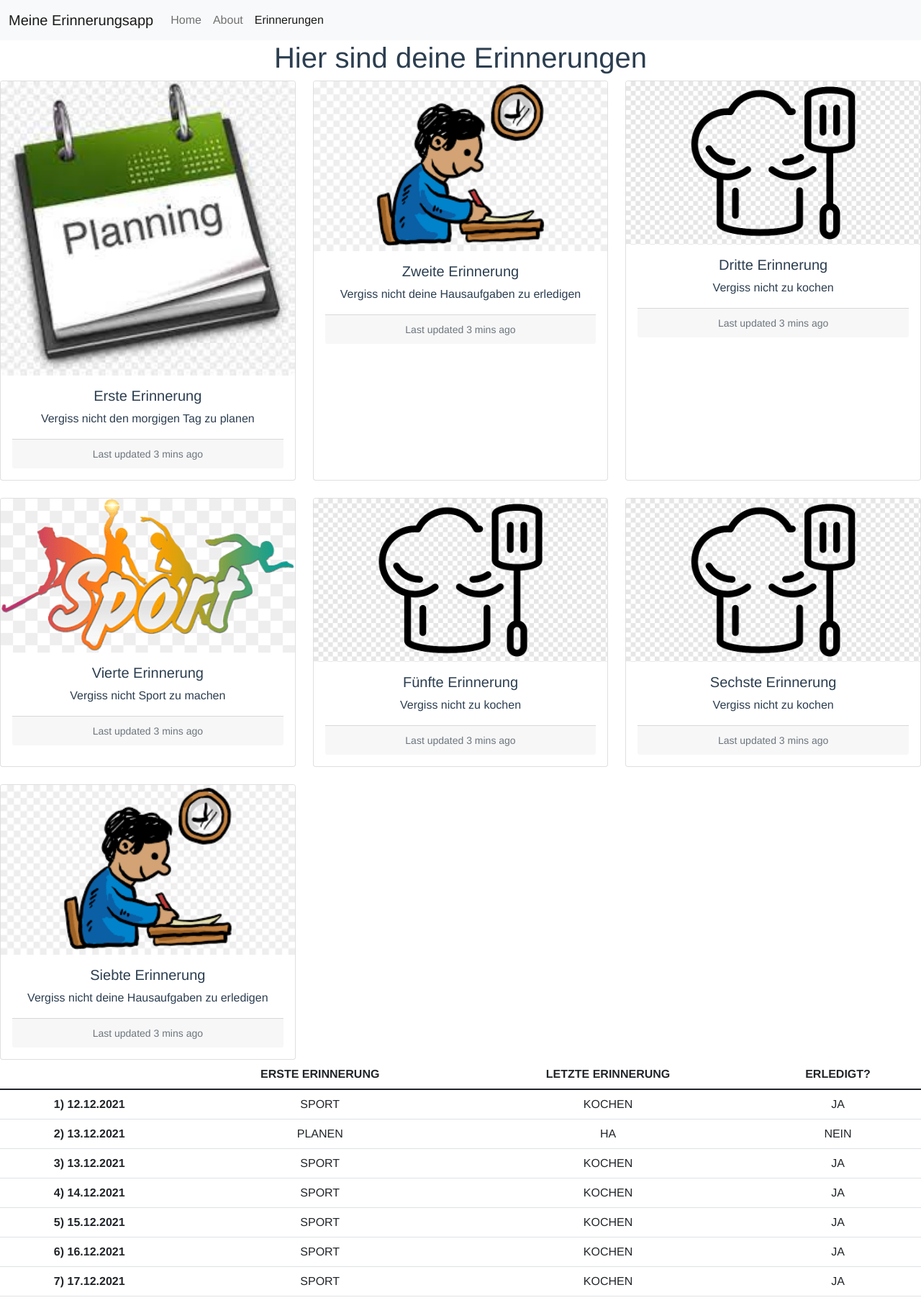
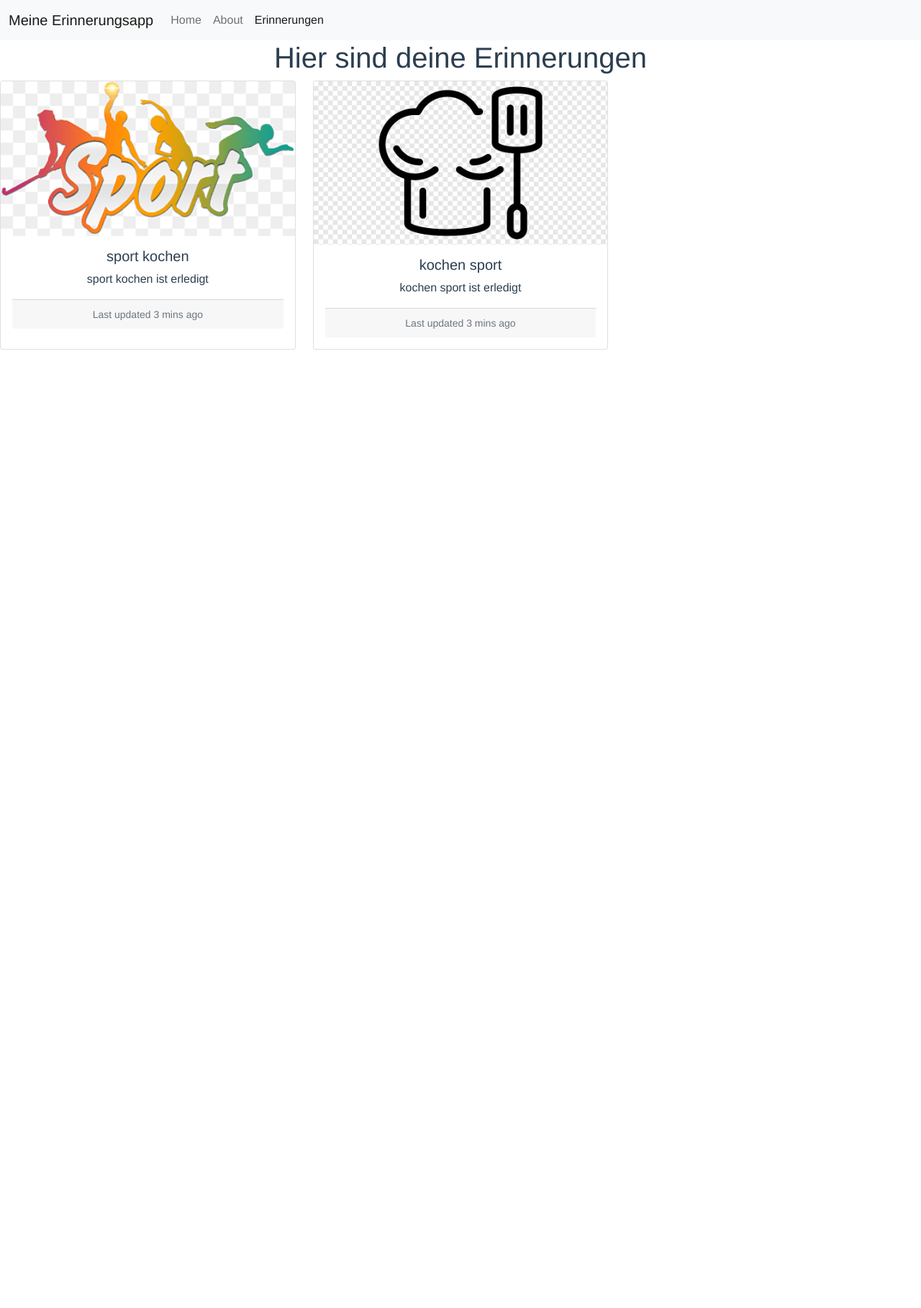
Before and after one commit to Sinan-576403/Erinnerungsapp_frontend, a Vue app: page /erinnerungen in a window 1280 px wide. Shown: the whole page at 72% size. After the commit the page ends 800 px from the top, so only its background shows below. Built offline with nearby package versions, Linux system fonts and the light colour scheme.

Commit message:
erneuert

```diff
--- a/src/views/Erinnerungen.vue
+++ b/src/views/Erinnerungen.vue
@@ -1,83 +1,14 @@
 <template>
   <h1>Hier sind deine Erinnerungen</h1>
   <div class="row row-cols-1 row-cols-md-3 g-4">
-    <div class="col">
+    <div class="col" v-for="erinnerung in erinnerungen" :key="erinnerung.id">
       <div class="card h-100">
-        <img src="../assets/planen2.jpeg" class="card-img-top" alt="...">
+        <img :src="getAvatar(erinnerung)" class="card-img-top" alt=" erinnerung.ersteAufgabe + ' ' + erinnerung.nachsteAufgabe">
         <div class="card-body">
-          <h5 class="card-title">Erste Erinnerung</h5>
-          <p class="card-text">Vergiss nicht den morgigen Tag zu planen</p>
-          <div class="card-footer">
-            <small class="text-muted">Last updated 3 mins ago</small>
-          </div>
-        </div>
-      </div>
-    </div>
-    <div class="col">
-      <div class="card h-100">
-        <img src="../assets/Ha.png" class="card-img-top" alt="...">
-        <div class="card-body">
-          <h5 class="card-title">Zweite Erinnerung</h5>
-          <p class="card-text">Vergiss nicht deine Hausaufgaben zu erledigen</p>
-          <div class="card-footer">
-            <small class="text-muted">Last updated 3 mins ago</small>
-          </div>
-        </div>
-      </div>
-    </div>
-    <div class="col">
-      <div class="card h-100">
-        <img src="../assets/kochen.png" class="card-img-top" alt="...">
-        <div class="card-body">
-          <h5 class="card-title">Dritte Erinnerung</h5>
-          <p class="card-text">Vergiss nicht zu kochen</p>
-          <div class="card-footer">
-            <small class="text-muted">Last updated 3 mins ago</small>
-          </div>
-        </div>
-      </div>
-    </div>
-    <div class="col">
-      <div class="card h-100">
-        <img src="../assets/Sport.png" class="card-img-top" alt="...">
-        <div class="card-body">
-          <h5 class="card-title">Vierte Erinnerung</h5>
-          <p class="card-text">Vergiss nicht Sport zu machen</p>
-          <div class="card-footer">
-            <small class="text-muted">Last updated 3 mins ago</small>
-          </div>
-        </div>
-      </div>
-    </div>
-    <div class="col">
-      <div class="card h-100">
-        <img src="../assets/kochen.png" class="card-img-top" alt="...">
-        <div class="card-body">
-          <h5 class="card-title">Fünfte Erinnerung</h5>
-          <p class="card-text">Vergiss nicht zu kochen</p>
-          <div class="card-footer">
-            <small class="text-muted">Last updated 3 mins ago</small>
-          </div>
-        </div>
-      </div>
-    </div><div class="col">
-    <div class="card h-100">
-      <img src="../assets/kochen.png" class="card-img-top" alt="...">
-      <div class="card-body">
-        <h5 class="card-title">Sechste Erinnerung</h5>
-        <p class="card-text">Vergiss nicht zu kochen</p>
-        <div class="card-footer">
-          <small class="text-muted">Last updated 3 mins ago</small>
-        </div>
-      </div>
-    </div>
-  </div>
-    <div class="col">
-      <div class="card h-100">
-        <img src="../assets/Ha.png" class="card-img-top" alt="...">
-        <div class="card-body">
-          <h5 class="card-title">Siebte Erinnerung</h5>
-          <p class="card-text">Vergiss nicht deine Hausaufgaben zu erledigen</p>
+          <h5 class="card-title">{{ erinnerung.ersteAufgabe }} {{ erinnerung.nachsteAufgabe}} </h5>
+          <p class="card-text">
+            {{ erinnerung.ersteAufgabe }} {{ erinnerung.nachsteAufgabe}} ist {{ erinnerung.erledigt ? 'erledigt' : 'nicht erledigt'}}
+          </p>
           <div class="card-footer">
             <small class="text-muted">Last updated 3 mins ago</small>
           </div>
@@ -85,60 +16,48 @@
       </div>
     </div>
   </div>
-  <table class="table table-hover">
-    <thead>
-    <tr>
-      <th scope="col"></th>
-      <th scope="col">ERSTE ERINNERUNG</th>
-      <th scope="col">LETZTE ERINNERUNG</th>
-      <th scope="col">ERLEDIGT?</th>
-    </tr>
-    </thead>
-    <tbody>
-    <tr>
-      <th scope="row">1) 12.12.2021</th>
-      <td>SPORT</td>
-      <td>KOCHEN</td>
-      <td>JA</td>
-    </tr>
-    <tr>
-      <th scope="row">2) 13.12.2021</th>
-      <td>PLANEN</td>
-      <td>HA</td>
-      <td>NEIN</td>
-    </tr>
-    <tr>
-      <th scope="row">3) 13.12.2021</th>
-      <td>SPORT</td>
-      <td>KOCHEN</td>
-      <td>JA</td>
-    </tr> <tr>
-      <th scope="row">4) 14.12.2021</th>
-      <td>SPORT</td>
-      <td>KOCHEN</td>
-      <td>JA</td>
-    </tr> <tr>
-      <th scope="row">5) 15.12.2021</th>
-      <td>SPORT</td>
-      <td>KOCHEN</td>
-      <td>JA</td>
-    </tr> <tr>
-      <th scope="row">6) 16.12.2021</th>
-      <td>SPORT</td>
-      <td>KOCHEN</td>
-      <td>JA</td>
-    </tr> <tr>
-      <th scope="row">7) 17.12.2021</th>
-      <td>SPORT</td>
-      <td>KOCHEN</td>
-      <td>JA</td>
-    </tr>
-    </tbody>
-  </table>
 </template>
+
 <script>
 export default {
-  name: 'Erinnerungen'
+  name: 'Erinnerungen',
+  data () {
+    return {
+      erinnerungen: [
+        {
+          id: 1,
+          ersteAufgabe: 'sport',
+          nachsteAufgabe: 'kochen',
+          erledigt: true,
+          job: 'sport'
+        },
+        {
+          id: 2,
+          ersteAufgabe: 'kochen',
+          nachsteAufgabe: 'sport',
+          erledigt: true,
+          job: 'kochen'
+        }
+      ]
+    }
+  },
+  methods: {
+    getAvatar (erinnerung) {
+      if (erinnerung.job === 'planen') {
+        return require('../assets/planen2.jpeg')
+      } else if (erinnerung.job === 'sport') {
+        return require('../assets/Sport.png')
+      } else if (erinnerung.job === 'kochen') {
+        return require('../assets/kochen.png')
+      } else if (erinnerung.job === 'termin') {
+        return require('../assets/termin.png')
+      } else if (erinnerung.job === 'freizeit') {
+        return require('../assets/freizeit.png')
+      } else if (erinnerung.job === 'ha') {
+        return require('../assets/Ha.png')
+      }
+    }
+  }
 }
 </script>
 <style scoped>
```
